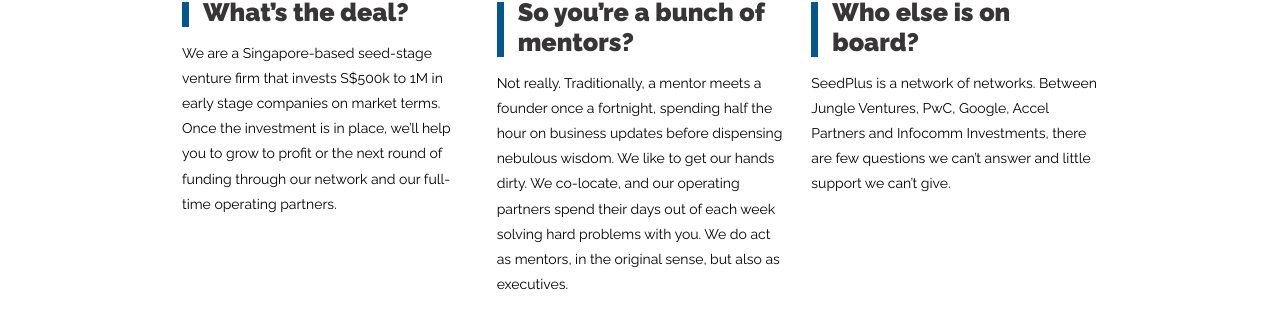
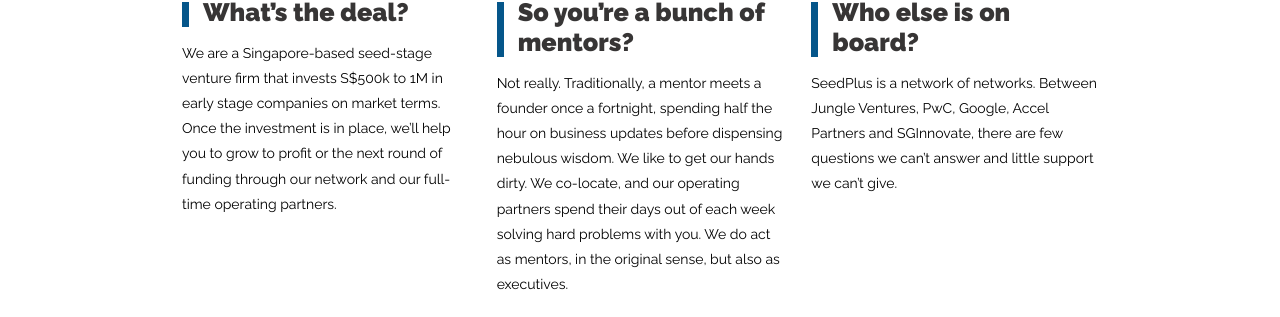
Before and after one commit to SeedPlus/seedplus.github.io, a Jekyll site: the page built from 01_about.html, in a window 1280 px wide. Shown: the part 328-645 px from the top of the page. Built offline with Jekyll 4.4.1, drawn with Linux system fonts in a browser that asks for light colours.

Commit message:
Name change from IIPL to SGInnovate

```diff
--- a/01_about.html
+++ b/01_about.html
@@ -20,7 +20,7 @@
   </div>
   <div class='info-item'>
     <h4>Who else is on board?</h4>
-    <p>SeedPlus is a network of networks. Between Jungle Ventures, PwC, Google, Accel Partners and Infocomm Investments, there are few questions we can’t answer and little support we can’t give.</p>
+    <p>SeedPlus is a network of networks. Between Jungle Ventures, PwC, Google, Accel Partners and SGInnovate, there are few questions we can’t answer and little support we can’t give.</p>
   </div>
 </div>
 <div class='info-group'>
```
